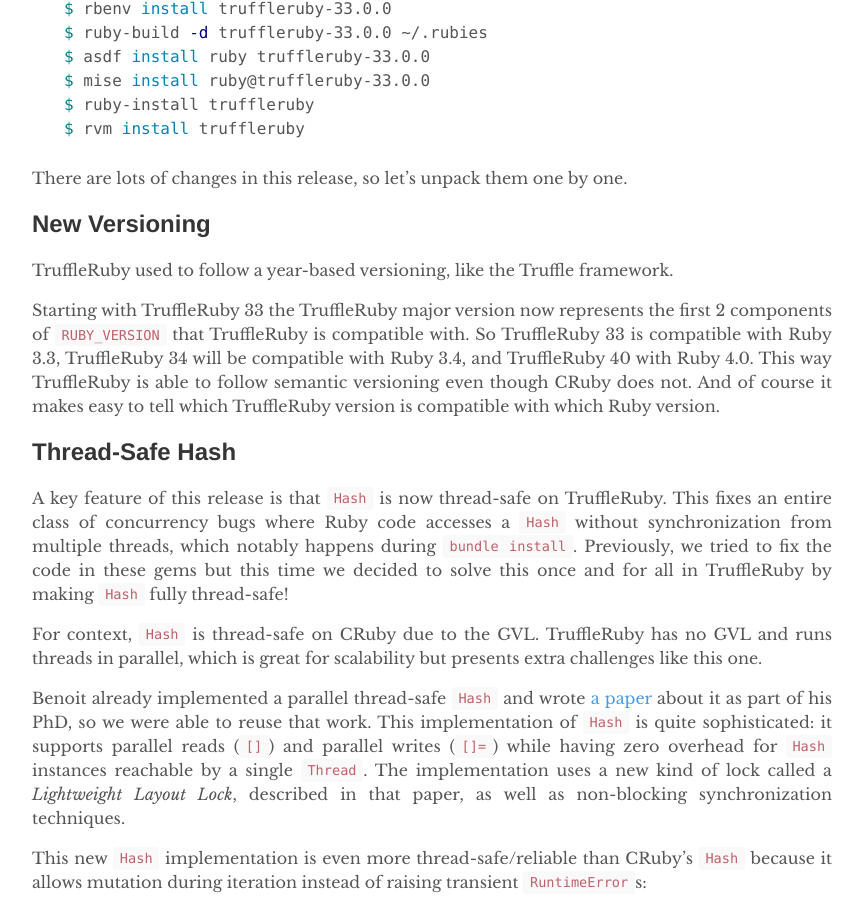
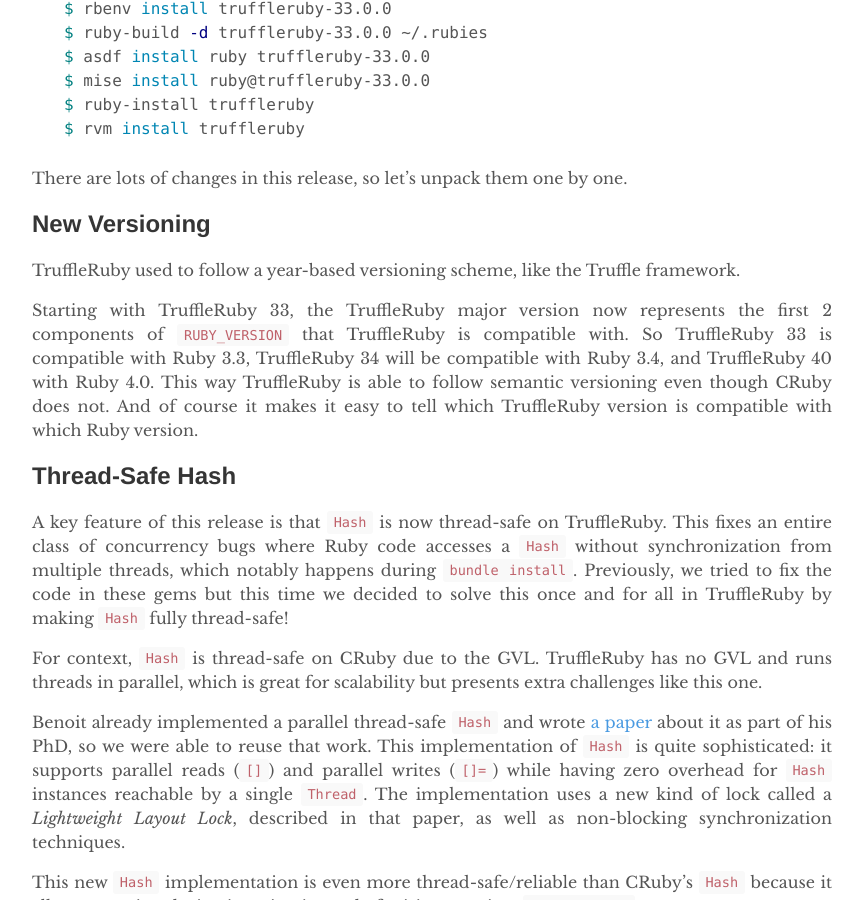
Before and after one commit to truffleruby/truffleruby.github.io, a Jekyll site: the page built from _posts/2026-01-11-truffleruby-33-is-released.md, in a window 1280 px wide and 900 px high, scrolled down 397 px. Shown: the whole window, without its empty margins (208-1071 px from the left). Built offline with Jekyll 4.4.1, drawn with Linux system fonts in a browser that asks for light colours; some of the changed text lies outside the part shown.

Commit message:
Spelling & grammar

```diff
--- a/_posts/2026-01-11-truffleruby-33-is-released.md
+++ b/_posts/2026-01-11-truffleruby-33-is-released.md
@@ -19,12 +19,12 @@
 
 ## New Versioning
 
-TruffleRuby used to follow a year-based versioning, like the Truffle framework.
+TruffleRuby used to follow a year-based versioning scheme, like the Truffle framework.
 
-Starting with TruffleRuby 33 the TruffleRuby major version now represents the first 2 components of `RUBY_VERSION` that TruffleRuby is compatible with.
+Starting with TruffleRuby 33, the TruffleRuby major version now represents the first 2 components of `RUBY_VERSION` that TruffleRuby is compatible with.
 So TruffleRuby 33 is compatible with Ruby 3.3, TruffleRuby 34 will be compatible with Ruby 3.4, and TruffleRuby 40 with Ruby 4.0.
 This way TruffleRuby is able to follow semantic versioning even though CRuby does not.
-And of course it makes easy to tell which TruffleRuby version is compatible with which Ruby version.
+And of course it makes it easy to tell which TruffleRuby version is compatible with which Ruby version.
 
 ## Thread-Safe Hash
 
@@ -97,7 +97,7 @@
 * There is no system dependency: no `libssl`/OpenSSL and no `libyaml` needed!
   Only `libz` and CA certificates, which `tar` and `curl` already need anyway.
   No need to worry anymore about which OpenSSL version is installed on the system.
-* No need to compile anything, it's only download & extract.
+* No need to compile anything: it's only download & extract.
 * It only takes about 2 seconds!
 
 These released binaries also work as far back as Ubuntu 18.04 and RHEL 8.
```
Also changed, not shown: other parts of _posts/2026-01-11-truffleruby-33-is-released.md (+5 -5 lines).
